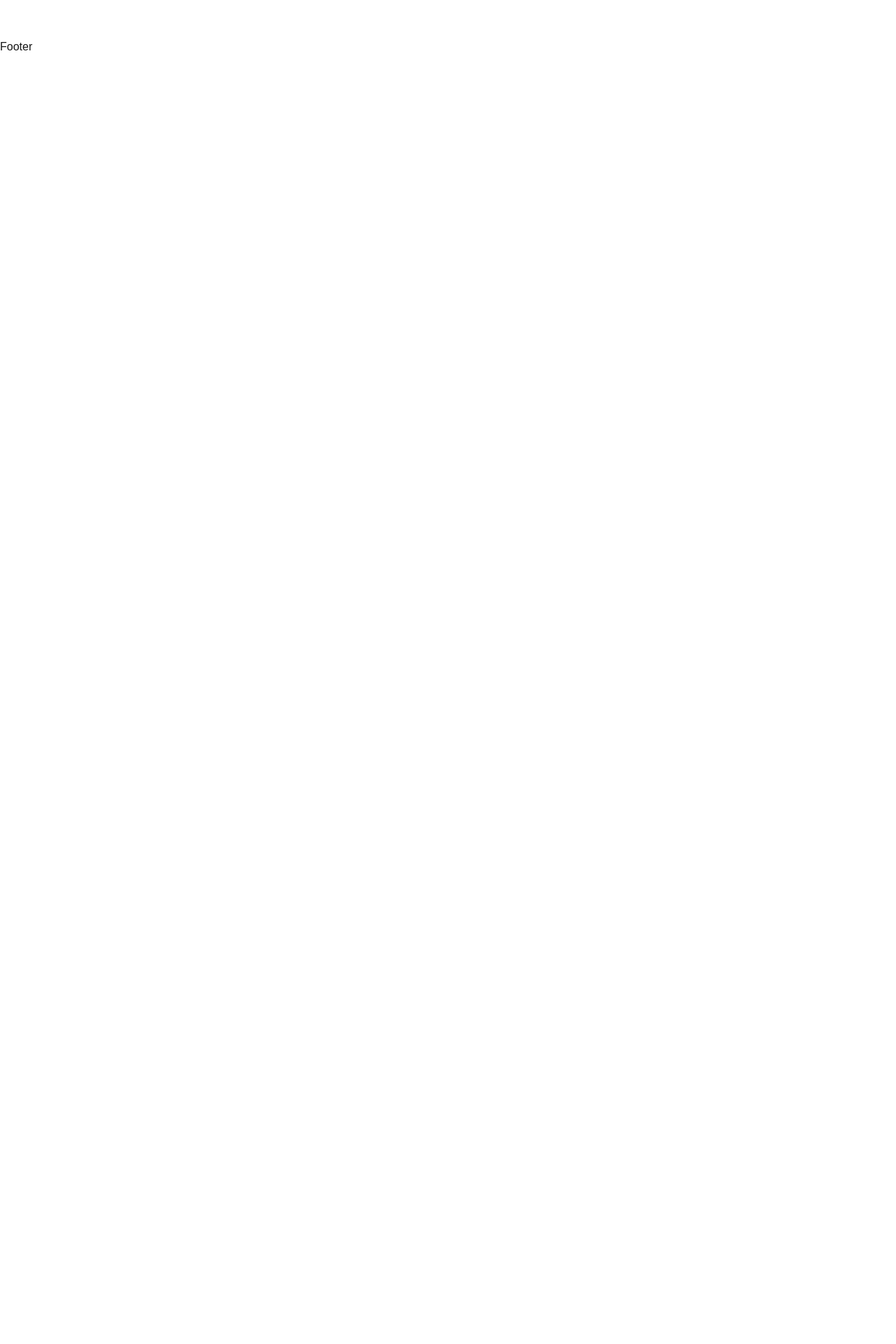
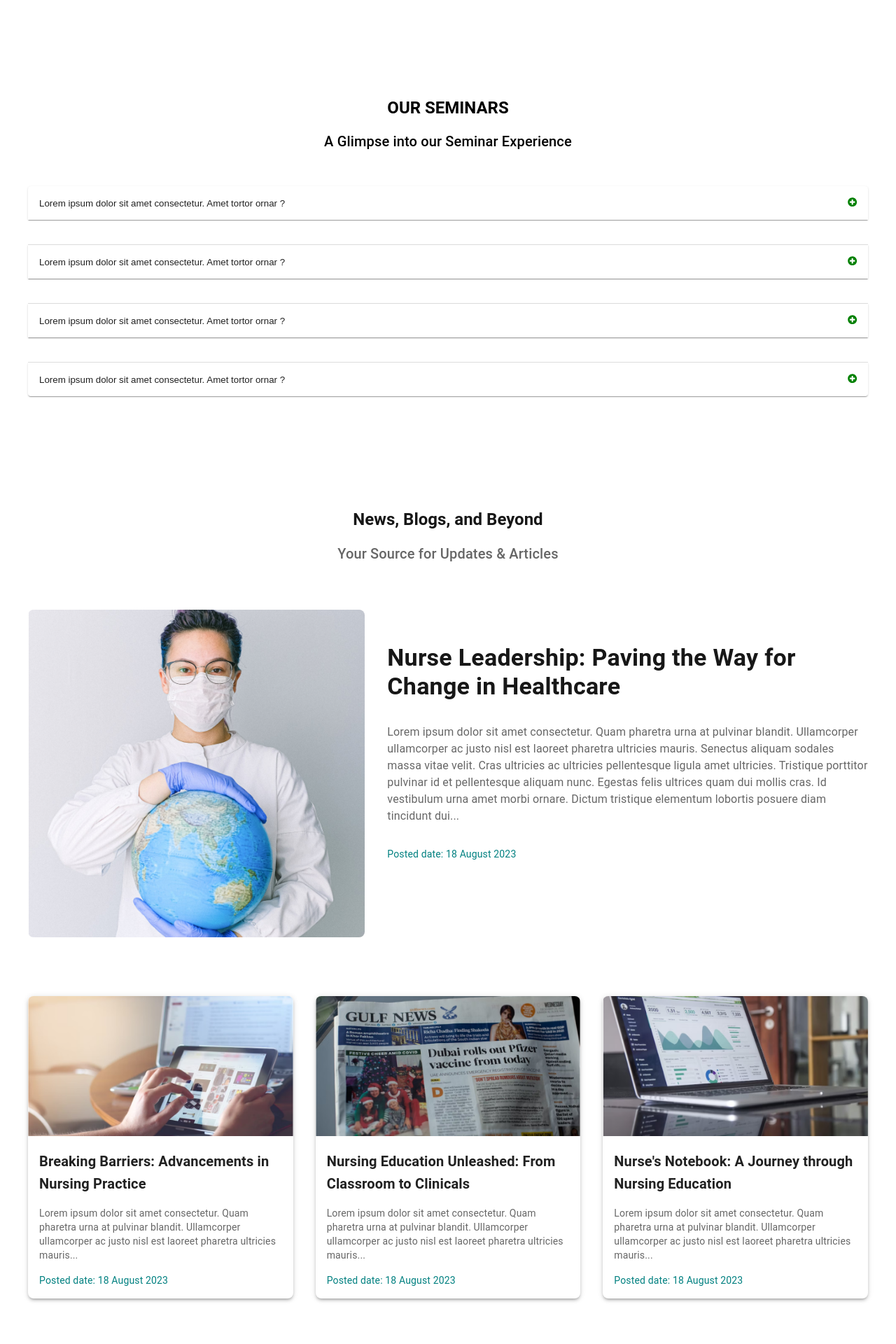
Before and after one commit to prasnaaryal/glidernext, a Next.js app: page / in a window 1280 px wide. Shown: the part 4700-6620 px from the top of the page at 70% size. Before the commit the page ends 4776 px from the top, so only its background shows below. Built offline with nearby package versions, Linux system fonts and the light colour scheme.

Commit message:
news and faq done

```diff
--- a/src/pages/components/Faq.tsx
+++ b/src/pages/components/Faq.tsx
@@ -1,9 +1,102 @@
-import React from 'react'
+import * as React from "react";
+import Accordion from "@mui/material/Accordion";
+import AccordionActions from "@mui/material/AccordionActions";
+import AccordionSummary from "@mui/material/AccordionSummary";
+import AccordionDetails from "@mui/material/AccordionDetails";
+import ExpandMoreIcon from "@mui/icons-material/ExpandMore";
+import { FaPlusCircle } from "react-icons/fa";
+import { CiCirclePlus } from "react-icons/ci";
+import Image from "next/image";
+import { Box, Button, Typography, Grid } from "@mui/material";
 
 const Faq = () => {
   return (
-    <div>Faq</div>
-  )
-}
+    <Box sx={{ maxWidth: "1200px", mx: "auto", py: 10 }}>
+      <Box sx={{ textAlign: "center", mb: 6 }}>
+        <Typography
+          variant="h5"
+          sx={{ fontWeight: "bold", mb: 2, color: "black" }}
+        >
+          OUR SEMINARS
+        </Typography>
+        <Typography variant="h6" sx={{ color: "black" }}>
+          A Glimpse into our Seminar Experience
+        </Typography>
+      </Box>
 
-export default Faq
+      <Box>
+        <Accordion>
+          <AccordionSummary
+            expandIcon={
+              <Box sx={{ color: "green" }}>
+                <FaPlusCircle />
+
+              </Box>
+             }>
+            Lorem ipsum dolor sit amet consectetur. Amet tortor ornar ?
+          </AccordionSummary>
+          <AccordionDetails>
+            Lorem ipsum dolor sit amet, consectetur adipiscing elit. Suspendisse
+            malesuada lacus ex, sit amet blandit leo lobortis eget.
+          </AccordionDetails>
+        </Accordion>
+        <br/>
+        <br/>
+        <Accordion>
+          <AccordionSummary
+           expandIcon={
+            <Box sx={{ color: "green" }}>
+              <FaPlusCircle />
+
+            </Box>
+           }>
+
+            Lorem ipsum dolor sit amet consectetur. Amet tortor ornar ?
+          </AccordionSummary>
+          <AccordionDetails>
+            Lorem ipsum dolor sit amet, consectetur adipiscing elit. Suspendisse
+            malesuada lacus ex, sit amet blandit leo lobortis eget.
+          </AccordionDetails>
+        </Accordion>
+        <br/>
+        <br/>
+        <Accordion>
+          <AccordionSummary
+           expandIcon={
+            <Box sx={{ color: "green" }}>
+              <FaPlusCircle />
+
+            </Box>
+           }>
+
+            Lorem ipsum dolor sit amet consectetur. Amet tortor ornar ?
+          </AccordionSummary>
+          <AccordionDetails>
+            Lorem ipsum dolor sit amet, consectetur adipiscing elit. Suspendisse
+            malesuada lacus ex, sit amet blandit leo lobortis eget.
+          </AccordionDetails>
+        </Accordion>
+        <br/>
+        <br/>
+        <Accordion>
+          <AccordionSummary
+           expandIcon={
+            <Box sx={{ color: "green" }}>
+              <FaPlusCircle />
+
+            </Box>
+           }>
+
+            Lorem ipsum dolor sit amet consectetur. Amet tortor ornar ?
+          </AccordionSummary>
+          <AccordionDetails>
+            Lorem ipsum dolor sit amet, consectetur adipiscing elit. Suspendisse
+            malesuada lacus ex, sit amet blandit leo lobortis eget.
+          </AccordionDetails>
+        </Accordion>
+      </Box>
+    </Box>
+  );
+};
+
+export default Faq;
--- /dev/null
+++ b/src/pages/components/News.tsx
@@ -0,0 +1,100 @@
+import React from "react";
+import New from "/public/images/earth.png";
+import Image5 from "/public/images/image4.png";
+import Image6 from "/public/images/image5.png";
+import Image4 from "/public/images/image6.png";
+import { Box, Typography, Grid, Paper } from "@mui/material";
+import Image from "next/image";
+
+const articles = [
+  {
+    title: "Breaking Barriers: Advancements in Nursing Practice",
+    description:
+      "Lorem ipsum dolor sit amet consectetur. Quam pharetra urna at pulvinar blandit. Ullamcorper ullamcorper ac justo nisl est laoreet pharetra ultricies mauris...",
+    postedDate: "18 August 2023",
+    image: Image5,
+  },
+  {
+    title: "Nursing Education Unleashed: From Classroom to Clinicals",
+    description:
+      "Lorem ipsum dolor sit amet consectetur. Quam pharetra urna at pulvinar blandit. Ullamcorper ullamcorper ac justo nisl est laoreet pharetra ultricies mauris...",
+    postedDate: "18 August 2023",
+    image: Image4,
+  },
+  {
+    title: "Nurse's Notebook: A Journey through Nursing Education",
+    description:
+      "Lorem ipsum dolor sit amet consectetur. Quam pharetra urna at pulvinar blandit. Ullamcorper ullamcorper ac justo nisl est laoreet pharetra ultricies mauris...",
+    postedDate: "18 August 2023",
+    image: Image6,
+  },
+];
+
+const News = () => {
+  return (
+    <Box sx={{ maxWidth: "1200px", mx: "auto", py: 10 }}>
+      {/* Header Section */}
+      <Box sx={{ textAlign: "center", mb: 8 }}>
+        <Typography variant="h5" sx={{ fontWeight: "bold", mb: 2 }}>
+          News, Blogs, and Beyond
+        </Typography>
+        <Typography variant="h6" sx={{ color: "text.secondary" }}>
+          Your Source for Updates & Articles
+        </Typography>
+      </Box>
+
+      {/* Featured Article Section */}
+      <Grid container spacing={4} sx={{ mb: 10 }}>
+        <Grid item xs={12} md={5}>
+          <Image
+            src={New}
+            alt="Featured Article"
+            style={{ borderRadius: "8px", objectFit: "cover", width: "100%", height: "auto" }}
+          />
+        </Grid>
+
+        <Grid item xs={12} md={7}>
+          <Box sx={{ py: 6 }}>
+            <Typography variant="h4" sx={{ fontWeight: "bold", mb: 4 }}>
+              Nurse Leadership: Paving the Way for Change in Healthcare
+            </Typography>
+            <Typography variant="body1" sx={{ color: "text.secondary", mb: 4 }}>
+              Lorem ipsum dolor sit amet consectetur. Quam pharetra urna at pulvinar blandit. Ullamcorper ullamcorper ac justo nisl est laoreet pharetra ultricies mauris. Senectus aliquam sodales massa vitae velit. Cras ultricies ac ultricies pellentesque ligula amet ultricies. Tristique porttitor pulvinar id et pellentesque aliquam nunc. Egestas felis ultrices quam dui mollis cras. Id vestibulum urna amet morbi ornare. Dictum tristique elementum lobortis posuere diam tincidunt dui...
+            </Typography>
+            <Typography variant="body2" sx={{ color: "teal" }}>
+              Posted date: 18 August 2023
+            </Typography>
+          </Box>
+        </Grid>
+      </Grid>
+
+      {/* Article Grid */}
+      <Grid container spacing={4}>
+        {articles.map((article, index) => (
+          <Grid item key={index} xs={12} sm={6} md={4}>
+            <Paper elevation={3} sx={{ borderRadius: 2, overflow: "hidden" }}>
+              <Image
+                src={article.image}
+                alt={article.title}
+                style={{ objectFit: "cover", width: "100%", height: "200px" }}
+              />
+              <Box sx={{ p: 2 }}>
+                <Typography variant="h6" sx={{ fontWeight: "bold", mb: 2 }}>
+                  {article.title}
+                </Typography>
+                <Typography variant="body2" sx={{ color: "text.secondary", mb: 2 }}>
+                  {article.description}
+                </Typography>
+                <Typography variant="body2" sx={{ color: "teal" }}>
+                  Posted date: {article.postedDate}
+                </Typography>
+              </Box>
+            </Paper>
+          </Grid>
+        ))}
+      </Grid>
+    </Box>
+  );
+};
+
+export default News;
--- a/src/pages/index.tsx
+++ b/src/pages/index.tsx
@@ -3,6 +3,8 @@ import Header from "@/layouts/header";
 import React from "react";
 import Banner from "./components/Banner";
 import EmailBox from "./components/EmailBox";
+import Faq from "./components/Faq";
+import News from "./components/News";
 import OurSeminars from "./components/OurSeminars";
 import OurServices from "./components/OurServices";
 import WhatWeDo from "./components/WhatWeDo";
@@ -21,6 +23,8 @@ const index = () => {
         <OurServices />
         <WhyChooseUs />
         <OurSeminars/>
+        <Faq/>
+        <News/>
       </main>
       <Footer />
     </div>
```
